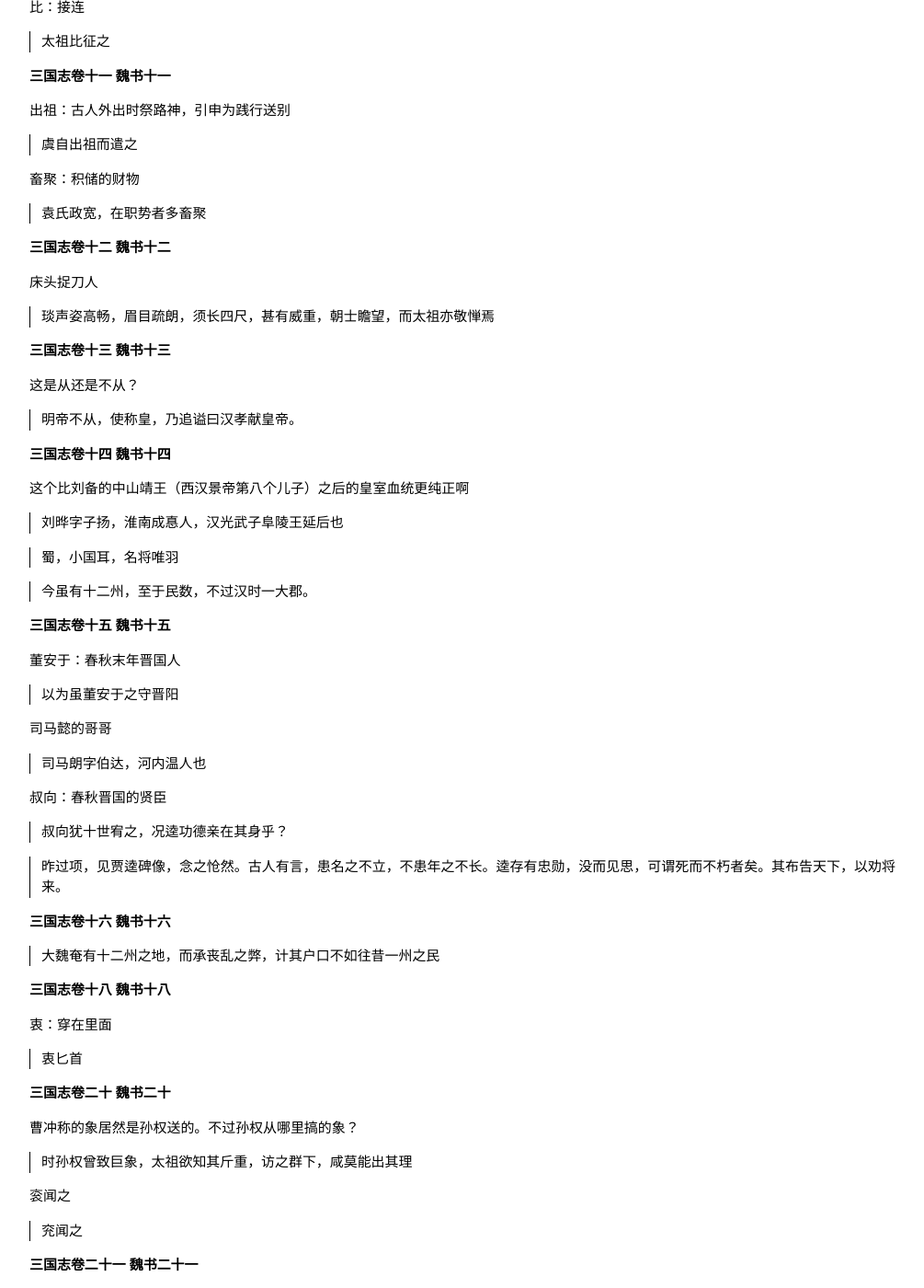
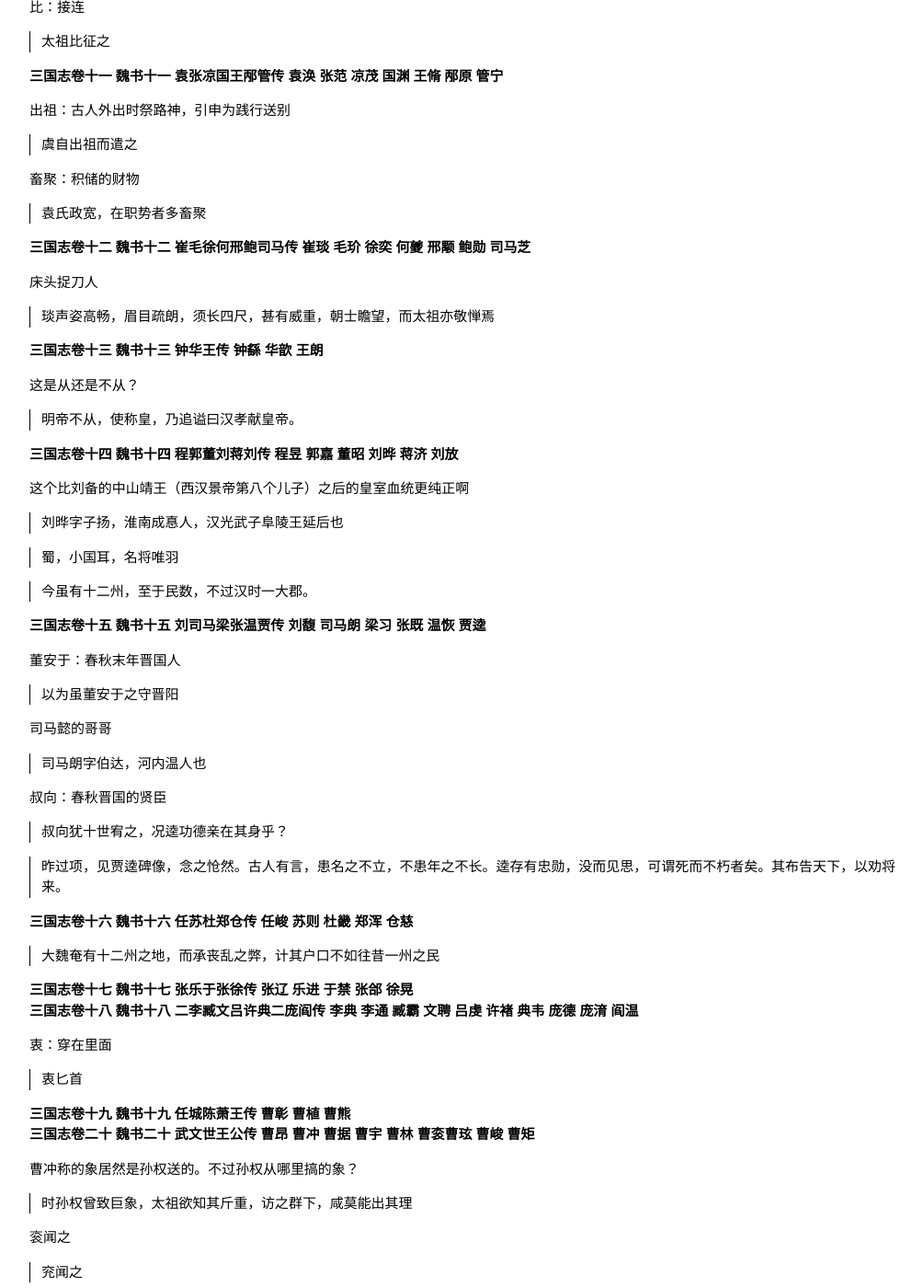
Before and after one commit to jslhcl/jslhcl.github.io, a Jekyll site: the page built from _posts/2024-10-09-三国志-notes.markdown, in a window 1280 px wide and 1400 px high, scrolled down 4212 px. Shown: the whole window at 92% size, without its empty margins (137-1142 px from the left). Built offline with Jekyll 4.4.1, drawn with Linux system fonts in a browser that asks for light colours; comment, search, counter and statistics services are not loaded; some of the changed text lies outside the part shown.

Commit message:
sanguozhi names

```diff
--- a/_posts/2024-10-09-三国志-notes.markdown
+++ b/_posts/2024-10-09-三国志-notes.markdown
@@ -48,7 +48,7 @@ date:	2024-10-9
 
 ---
 
-## 三国志卷一 魏书一
+## 三国志卷一 魏书一 武帝纪
 
 眭 suī 固，字白兔
 
@@ -70,7 +70,7 @@ date:	2024-10-9
 
 > 割东海之襄贲、郯、戚以益琅邪，省昌虑郡
 
-## 三国志卷二 魏书二
+## 三国志卷二 魏书二 文帝纪
 
 次：临时驻扎和住宿
 
@@ -90,13 +90,13 @@ date:	2024-10-9
 
 > 自殡及葬，皆以终制从事
 
-## 三国志卷三 魏书三
+## 三国志卷三 魏书三 明帝纪
 
 原来曹睿是甄宓的儿子
 
 > 追谥母甄夫人曰文昭皇后
 
-## 三国志卷四 魏书四
+## 三国志卷四 魏书四 三少帝纪 曹芳 曹髦 曹奂
 
 没有于禁
 
@@ -128,13 +128,13 @@ date:	2024-10-9
 
 > 咸熙元年春正月壬戌，槛车征邓艾
 
-## 三国志卷五 魏书五
+## 三国志卷五 魏书五 后妃传
 
 姑：丈夫的母亲，婆婆
 
 > 熙出为幽州，后留养姑
 
-## 三国志卷六 魏书六
+## 三国志卷六 魏书六 董二袁刘传 董卓 袁绍 袁术 刘表
 
 掾：yuàn 属官 副职官员或官署属员
 
@@ -146,13 +146,13 @@ date:	2024-10-9
 
 > 谭复阴刻将军印假旷、翔
 
-## 三国志卷七 魏书七
+## 三国志卷七 魏书七 吕张臧传 吕布 张邈 陈登 臧洪
 
 > 汜曰：“昔遭乱过下邳，见元龙。元龙无客主之意，久不相与语，自上大床卧，使客卧下床。”备曰：“君有国士之名，今天下大乱，帝主失所，望君忧国忘家，有救世之意，而君求田问舍，言无可采，是元龙所讳也，何缘当与君语？如小人，欲卧百尺楼上，卧君于地，何但上下床之间邪？”
 
 > 子谓余身死而名灭，仆亦笑子生死而无闻焉
 
-## 三国志卷八 魏书八
+## 三国志卷八 魏书八 二公孙陶四张传 公孙瓒 陶谦 张杨 公孙度 张燕 张绣 张鲁
 
 害：妒忌
 
@@ -162,7 +162,7 @@ date:	2024-10-9
 
 > 谦遣使间行致贡献
 
-## 三国志卷九 魏书九
+## 三国志卷九 魏书九 诸夏侯曹传 夏侯惇 夏侯渊 曹仁 曹洪 曹休 曹真 曹爽 夏侯尚 夏侯玄
 
 和定军山那次很像啊
 
@@ -182,7 +182,7 @@ date:	2024-10-9
 
 > 晏，何进孙也。母尹氏，为太祖夫人
 
-## 三国志卷十 魏书十
+## 三国志卷十 魏书十 二荀贾传 荀彧 荀攸 贾诩
 
 > 彧弟谌及同郡辛评、郭图，皆为绍所任
 
@@ -200,7 +200,7 @@ date:	2024-10-9
 
 > 太祖比征之
 
-## 三国志卷十一 魏书十一
+## 三国志卷十一 魏书十一 袁张凉国王邴管传 袁涣 张范 凉茂 国渊 王脩 邴原 管宁
 
 出祖：古人外出时祭路神，引申为践行送别
 
@@ -210,19 +210,19 @@ date:	2024-10-9
 
 > 袁氏政宽，在职势者多畜聚
 
-## 三国志卷十二 魏书十二
+## 三国志卷十二 魏书十二 崔毛徐何邢鲍司马传 崔琰 毛玠 徐奕 何夔 邢颙 鲍勋 司马芝
 
 床头捉刀人
 
 > 琰声姿高畅，眉目疏朗，须长四尺，甚有威重，朝士瞻望，而太祖亦敬惮焉
 
-## 三国志卷十三 魏书十三
+## 三国志卷十三 魏书十三 钟华王传 钟繇 华歆 王朗
 
 这是从还是不从？
 
 > 明帝不从，使称皇，乃追谥曰汉孝献皇帝。
 
-## 三国志卷十四 魏书十四
+## 三国志卷十四 魏书十四 程郭董刘蒋刘传 程昱 郭嘉 董昭 刘晔 蒋济 刘放
 
 这个比刘备的中山靖王（西汉景帝第八个儿子）之后的皇室血统更纯正啊
 
@@ -232,7 +232,7 @@ date:	2024-10-9
 
 > 今虽有十二州，至于民数，不过汉时一大郡。
 
-## 三国志卷十五 魏书十五
+## 三国志卷十五 魏书十五 刘司马梁张温贾传 刘馥 司马朗 梁习 张既 温恢 贾逵
 
 董安于：春秋末年晋国人
 
@@ -248,17 +248,21 @@ date:	2024-10-9
 
 > 昨过项，见贾逵碑像，念之怆然。古人有言，患名之不立，不患年之不长。逵存有忠勋，没而见思，可谓死而不朽者矣。其布告天下，以劝将来。
 
-## 三国志卷十六 魏书十六
+## 三国志卷十六 魏书十六 任苏杜郑仓传 任峻 苏则 杜畿 郑浑 仓慈
 
 > 大魏奄有十二州之地，而承丧乱之弊，计其户口不如往昔一州之民
 
-## 三国志卷十八 魏书十八
+## 三国志卷十七 魏书十七 张乐于张徐传 张辽 乐进 于禁 张郃 徐晃
+
+## 三国志卷十八 魏书十八 二李臧文吕许典二庞阎传 李典 李通 臧霸 文聘 吕虔 许褚 典韦 庞德 庞淯 阎温
 
 衷：穿在里面
 
 > 衷匕首
 
-## 三国志卷二十 魏书二十
+## 三国志卷十九 魏书十九 任城陈萧王传 曹彰 曹植 曹熊
+
+## 三国志卷二十 魏书二十 武文世王公传 曹昂 曹冲 曹据 曹宇 曹林 曹衮曹玹 曹峻 曹矩
 
 曹冲称的象居然是孙权送的。不过孙权从哪里搞的象？
 
@@ -268,13 +272,13 @@ date:	2024-10-9
 
 > 兖闻之
 
-## 三国志卷二十一 魏书二十一
+## 三国志卷二十一 魏书二十一 王卫二刘傅传 王粲 卫觊 刘廙 刘劭 傅嘏
 
 > 《易》称‘即鹿无虞’
 
 > 今将军总皇威，握兵要，龙骧虎步，高下在心；以此行事，无异于鼓洪炉以燎毛发。但当速发雷霆，行权立断，违经合道，天人顺之；而反释其利器，更征于他。大兵合聚，强者为雄，所谓倒持干戈，授人以柄；功必不成，只为乱阶。
 
-## 三国志卷二十二 魏书二十二
+## 三国志卷二十二 魏书二十二 桓二陈徐卫卢传 桓阶 陈群 陈矫 徐宣 卫臻 卢毓
 
 > 会坚击刘表战死，阶冒难诣表乞坚丧，表义而与之
 
@@ -282,11 +286,11 @@ date:	2024-10-9
 
 > 选举莫取有名，名如画地作饼，不可啖也。
 
-## 三国志卷二十三 魏书二十三
+## 三国志卷二十三 魏书二十三 和常杨杜赵裴传 和洽 常林 杨俊 杜袭 赵俨 裴潜
 
 > 潜曰：“使居中国，能乱人而不能为治也。若乘间守险，足以为一方主。”
 
-## 三国志卷二十四 魏书二十四
+## 三国志卷二十四 魏书二十四 韩崔高孙王传 韩暨 崔林 高柔 孙礼 王观
 
 > 劳所养之民，资无益之事，为夷狄所笑
 
@@ -304,7 +308,7 @@ date:	2024-10-9
 
 > 径诣刺奸主簿温恢
 
-## 三国志卷二十五 魏书二十五
+## 三国志卷二十五 魏书二十五 辛毗杨阜高堂隆传
 
 后来的司马代魏
 
@@ -314,7 +318,7 @@ date:	2024-10-9
 
 > 臣观黄初之际，天兆其戒，异类之鸟，育长燕巢，口爪胸赤，此魏室之大异也，宜防鹰扬之臣于萧墙之内。可选诸王，使君国典兵，往往棋跱，镇抚皇畿，翼亮帝室
 
-## 三国志卷二十六 魏书二十六
+## 三国志卷二十六 魏书二十六 满田牵郭传 满宠 田豫 牵招 郭淮
 
 沉白马？
 
@@ -322,7 +326,7 @@ date:	2024-10-9
 
 > 年过七十而以居位，譬犹钟鸣漏尽而夜行不休，是罪人也。
 
-## 三国志卷二十七 魏书二十七
+## 三国志卷二十七 魏书二十七 徐胡二王传 徐邈 胡质 王昶 王基
 
 仗：武器的总称
 
@@ -332,7 +336,7 @@ date:	2024-10-9
 
 > 高而不狷，絜而不介，博而守约，猛而能宽
 
-## 三国志卷二十八 魏书二十八
+## 三国志卷二十八 魏书二十八 王毌丘诸葛邓钟传 王凌 毌丘俭 诸葛诞 邓艾 钟会
 
 > 临江，夜大风，吴将吕范等船漂至北岸，凌与诸将逆击，捕斩首虏
 
@@ -346,19 +350,23 @@ date:	2024-10-9
 
 > 夫人心豫怯则智勇并竭，智勇并竭而强使之，适为敌禽耳
 
-## 三国志卷三十 魏书三十
+## 三国志卷二十九 魏书二十九 方技传 华佗 杜夔 朱建平 周宣 管辂
+
+## 三国志卷三十 魏书三十 乌丸鲜卑东夷传
 
 无原泽：没有平原沼泽
 
 > 多大山深谷，无原泽
 
-## 三国志卷三十一 蜀书一
+## 三国志卷三十一 蜀书一 刘二牧传 刘焉 刘璋
 
 所以张松一开始并没有见过刘备？
 
 > 松还，疵毁曹公，劝璋自绝
 
-## 三国志卷三十三 蜀书三
+## 三国志卷三十二 蜀书二 先主传
+
+## 三国志卷三十三 蜀书三 后主传
 
 宾：服从 归顺
 
@@ -368,7 +376,7 @@ date:	2024-10-9
 
 > 又国不置史，注记无官，是以行事多遗，灾异靡书。
 
-## 三国志卷三十四 蜀书四
+## 三国志卷三十四 蜀书四 二主妃子传
 
 和西汉薄皇后的故事很像啊
 
@@ -376,13 +384,13 @@ date:	2024-10-9
 
 > 刘理字奉孝，亦后主庶弟也
 
-## 三国志卷三十五 蜀书五
+## 三国志卷三十五 蜀书五 诸葛亮传
 
 > 亮少有逸群之才，英霸之器，身长八尺，容貌甚伟，时人异焉。
 
 > 以逸道使民，虽劳不怨；以生道杀人，虽死不忿。
 
-## 三国志卷三十六 蜀书六
+## 三国志卷三十六 蜀书六 关张马黄赵传
 
 护前：逞强好胜，不容许别人争先居前
 
@@ -392,13 +400,15 @@ date:	2024-10-9
 
 > 少有令问
 
-## 三国志卷三十八 蜀书八
+## 三国志卷三十七 蜀书七 庞统法正传
+
+## 三国志卷三十八 蜀书八 许糜孙简伊秦传 许靖 糜竺 孙乾 简雍 伊籍 秦宓
 
 谯周
 
 > 谯允南少时数往谘访
 
-## 三国志卷三十九 蜀书九
+## 三国志卷三十九 蜀书九 董刘马陈董吕传 董和 刘巴 马良 陈震 董允 吕乂
 
 原来不是袁绍手下
 
@@ -412,7 +422,7 @@ date:	2024-10-9
 
 > 故超继允内侍
 
-## 三国志卷四十 蜀书十
+## 三国志卷四十 蜀书十 刘彭廖李刘魏杨传 刘封 彭羕 廖立 李严 刘琰 魏延 杨仪
 
 秦宓
 
@@ -420,13 +430,21 @@ date:	2024-10-9
 
 > 若曹操举天下而来，请为大王拒之；偏将十万之众至，请为大王吞之。
 
-## 三国志卷四十一 蜀书十一
+## 三国志卷四十一 蜀书十一 霍王向张杨费传 霍峻 王连 向朗 张裔 杨洪 费诗
 
 许：处，地方
 
 > 间过孟达许
 
-## 三国志卷四十六 吴书一
+## 三国志卷四十二 蜀书十二 杜周杜许孟来尹李谯郤传 杜微 周群 杜琼 许慈 孟光 来敏 尹默 谯周 郤正
+
+## 三国志卷四十三 蜀书十三 黄李吕马王张传 黄权 李恢 吕凯 马忠 王平 张嶷
+
+## 三国志卷四十四 蜀书十四 蒋费姜传 蒋琬 费祎 姜维
+
+## 三国志卷四十五 蜀书十五 邓张宗杨传 邓芝 张翼 宗预 杨戏
+
+## 三国志卷四十六 吴书一 孙破虏讨逆传 孙坚 孙策
 
 所以祖茂并没有死？
 
@@ -440,7 +458,7 @@ date:	2024-10-9
 
 > 曹公与袁绍相拒于安渡
 
-## 三国志卷四十七 吴书二
+## 三国志卷四十七 吴书二 吴主传
 
 > 改禾兴为嘉兴
 
@@ -452,11 +470,11 @@ date:	2024-10-9
 
 > 遣军十万，作堂邑涂塘以淹北道。
 
-## 三国志卷四十八 吴书三
+## 三国志卷四十八 吴书三 三嗣主传 孙亮 孙休 孙皓
 
 > 行至曲阿，有老公干休叩头曰：“事久变生，天下喁喁，愿陛下速行。”
 
-## 三国志卷四十九 吴书四
+## 三国志卷四十九 吴书四 刘繇太史慈士燮传
 
 尝从策讨麻保贼
 
@@ -464,13 +482,19 @@ date:	2024-10-9
 
 > 曹公闻其名，遗慈书，以箧封之，发省无所道，而但贮当归。
 
-## 三国志卷五十 吴书五
+## 三国志卷五十 吴书五 妃嫔传
 
 景卒官
 
 > 景卒宫
 
-## 三国志卷五十四 吴书九
+## 三国志卷五十一 吴书六 宗室传 孙静 孙瑜 孙皎 孙奂 孙翊 孙匡 孙桓
+
+## 三国志卷五十二 吴书七 张顾诸葛步传 张昭 顾雍 诸葛瑾 步骘
+
+## 三国志卷五十三 吴书八 张严程阚薛传 张纮 严畯 程秉 阚泽 薛综
+
+## 三国志卷五十四 吴书九 周瑜鲁肃吕蒙传
 
 候：拜访 问候
 
@@ -484,7 +508,7 @@ date:	2024-10-9
 
 > 权曰：“鸷鸟累百，不如一鹗。”
 
-## 三国志卷五十五 吴书十
+## 三国志卷五十五 吴书十 程黄韩蒋周陈董甘凌徐潘丁传 程普 黄盖 韩当 蒋钦 周泰 陈武 董袭 甘宁 凌统 徐盛 潘璋 丁奉
 
 > 无恃敌之不至，恃吾有以胜之。
 
@@ -492,7 +516,7 @@ date:	2024-10-9
 
 > 奉与晋大将石苞书，构而间之，苞以征还。
 
-## 三国志卷五十六 吴书十一
+## 三国志卷五十六 吴书十一 朱治朱然吕范朱桓传
 
 孙权的堂兄和曹操是儿女亲家。孙权和曹操还有这层关系
 
@@ -502,11 +526,15 @@ date:	2024-10-9
 
 > 遂枭雕，生虏双，送武昌
 
-## 三国志卷五十九 吴书十四
+## 三国志卷五十七 吴书十二 虞陆张骆陆吾朱传 虞翻 陆绩 张温 骆统 陆瑁 吾粲 朱据
+
+## 三国志卷五十八 吴书十三 陆逊传
+
+## 三国志卷五十九 吴书十四 吴王五子传 孙登 孙虑 孙和 孙霸 孙奋
 
 > 夫以天地长久，而人居其间，有白驹过隙之喻，年齿一暮，荣华不再。凡所患者，在于人情所不能绝，诚能绝无益之欲以奉德义之涂，弃不急之务以修功业之基，其于名行，岂不善哉？
 
-## 三国志卷六十 吴书十五
+## 三国志卷六十 吴书十五 贺全吕周钟离传 贺齐 全综 吕岱 周鲂 钟离牧
 
 济：渡水 过河
 
@@ -524,16 +552,20 @@ date:	2024-10-9
 
 > 子处，亦有文武材干，天纪中为东观今、无难督
 
-## 三国志卷六十一 吴书十六
+## 三国志卷六十一 吴书十六 潘濬陆凯传
 
 弱息：幼弱的子女
 
 > 时遣归来，视其弱息
 
-## 三国志卷六十四 吴书十九
+## 三国志卷六十二 吴书十七 是仪胡综传
+
+## 三国志卷六十三 吴书十八 吴范刘惇赵达传
+
+## 三国志卷六十四 吴书十九 诸葛滕二孙濮阳传 诸葛恪 滕胤 孙峻 孙綝 濮阳兴
 
 > 陈力就列，不能者止
 
-## 三国志卷六十五 吴书二十
+## 三国志卷六十五 吴书二十 王楼贺韦华传 王蕃 楼玄 贺邵 韦曜 华覈
 
 > 臣闻兴国之君乐闻其过，荒乱之主乐闻其誉；闻其过者过日消而福臻，闻其誉者誉日损而祸至。
```
